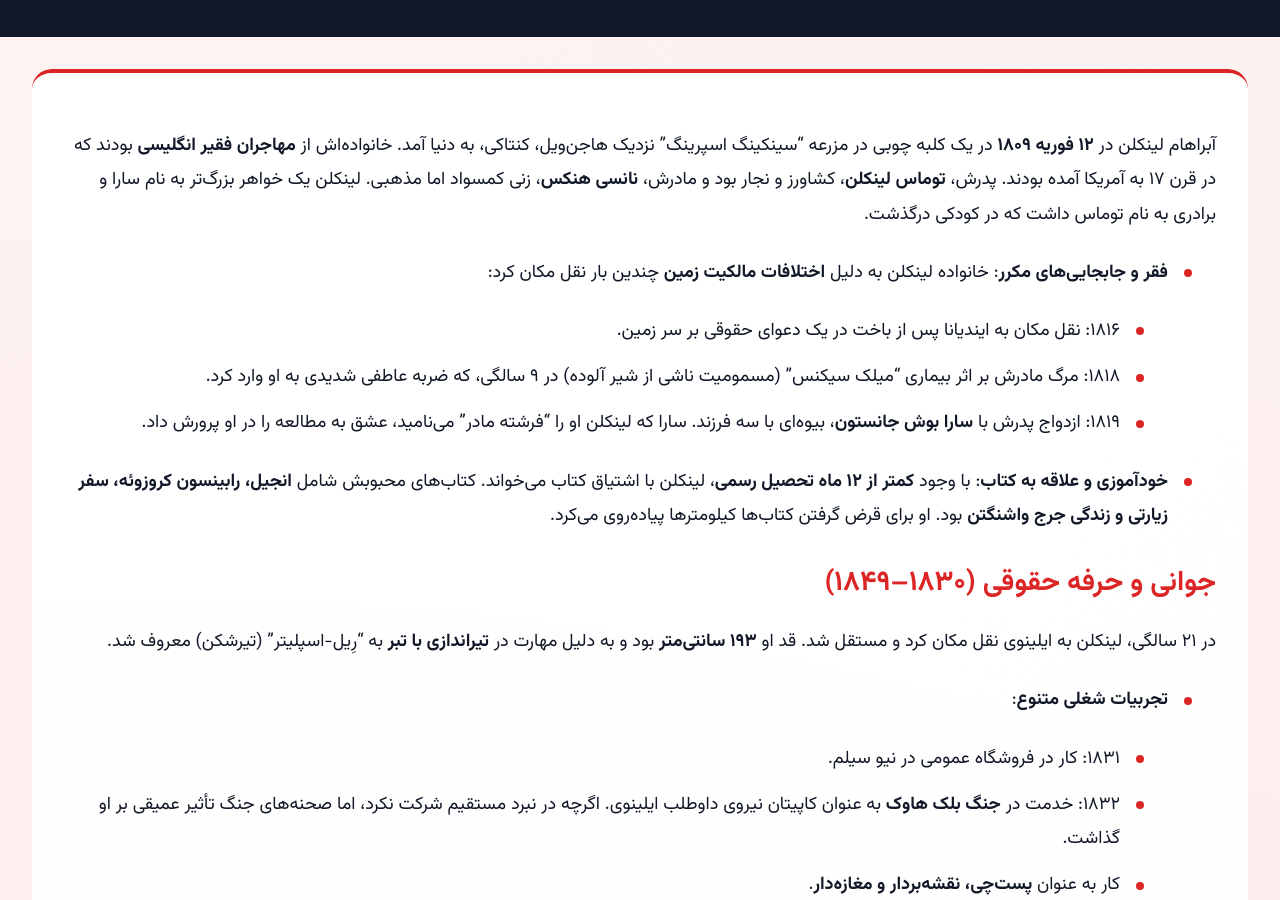
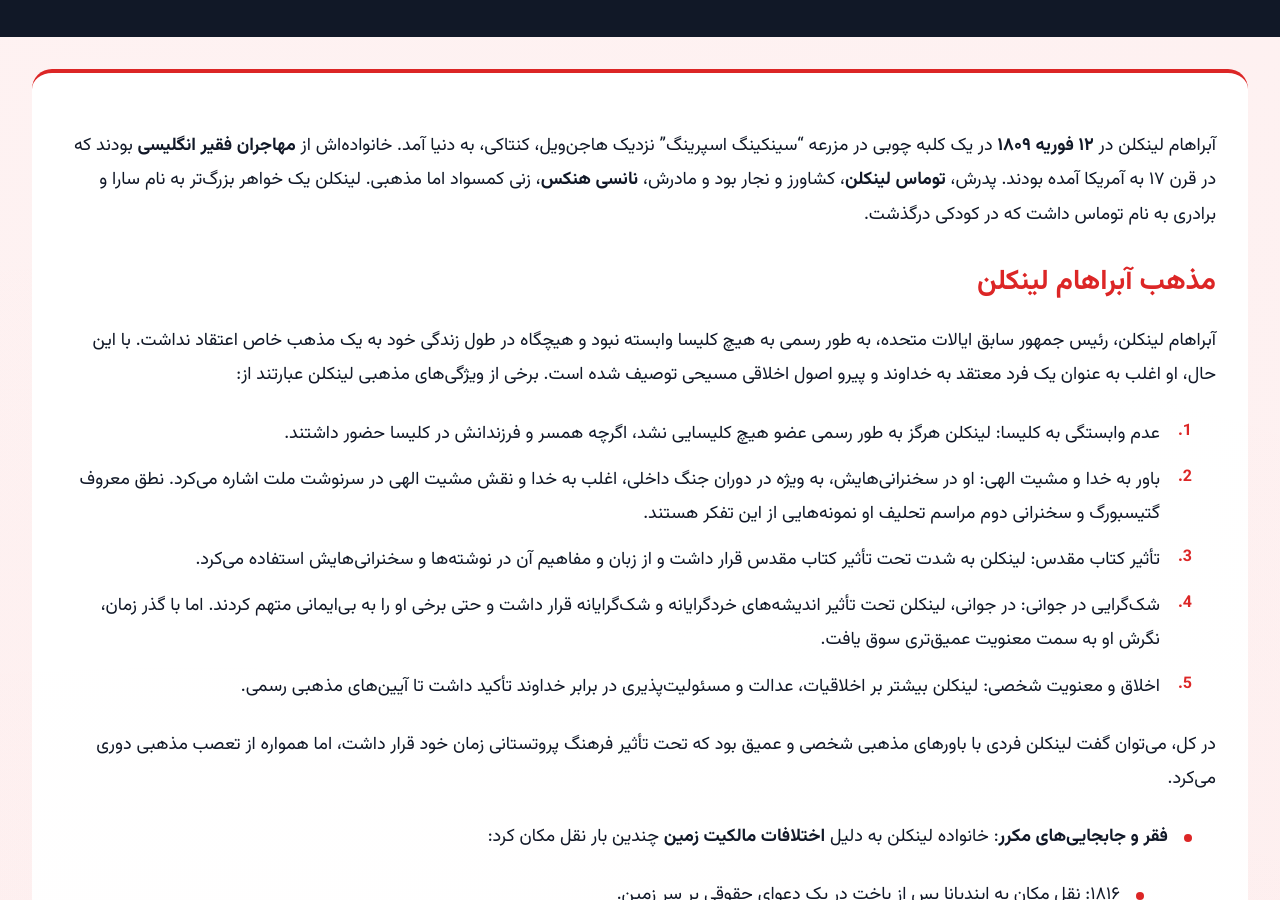
Before and after one commit to darkblog/darkblog.github.io, a Jekyll site: the page built from _posts/2025-7-3-42.md, in a window 1280 px wide and 900 px high, scrolled down 342 px. Built offline with Jekyll 4.4.1, drawn with Linux system fonts in a browser that asks for light colours.

Commit message:
Update 2025-7-3-42.md

```diff
--- a/_posts/2025-7-3-42.md
+++ b/_posts/2025-7-3-42.md
@@ -4,6 +4,17 @@ title: زندگینامه آبراهام لینکلن - از کلبه چوبی
 ---
 
 آبراهام لینکلن در **۱۲ فوریه ۱۸۰۹** در یک کلبه چوبی در مزرعه "سینکینگ اسپرینگ" نزدیک هاجن‌ویل، کنتاکی، به دنیا آمد. خانواده‌اش از **مهاجران فقیر انگلیسی** بودند که در قرن ۱۷ به آمریکا آمده بودند. پدرش، **توماس لینکلن**، کشاورز و نجار بود و مادرش، **نانسی هنکس**، زنی کمسواد اما مذهبی. لینکلن یک خواهر بزرگ‌تر به نام سارا و برادری به نام توماس داشت که در کودکی درگذشت.
+
+## مذهب آبراهام لینکلن
+آبراهام لینکلن، رئیس جمهور سابق ایالات متحده، به طور رسمی به هیچ کلیسا وابسته نبود و هیچگاه در طول زندگی خود به یک مذهب خاص اعتقاد نداشت. با این حال، او اغلب به عنوان یک فرد معتقد به خداوند و پیرو اصول اخلاقی مسیحی توصیف شده است. برخی از ویژگی‌های مذهبی لینکلن عبارتند از:
+
+1. عدم وابستگی به کلیسا: لینکلن هرگز به طور رسمی عضو هیچ کلیسایی نشد، اگرچه همسر و فرزندانش در کلیسا حضور داشتند.
+2. باور به خدا و مشیت الهی: او در سخنرانی‌هایش، به ویژه در دوران جنگ داخلی، اغلب به خدا و نقش مشیت الهی در سرنوشت ملت اشاره می‌کرد. نطق معروف گتیسبورگ و سخنرانی دوم مراسم تحلیف او نمونه‌هایی از این تفکر هستند.
+3. تأثیر کتاب مقدس: لینکلن به شدت تحت تأثیر کتاب مقدس قرار داشت و از زبان و مفاهیم آن در نوشته‌ها و سخنرانی‌هایش استفاده می‌کرد.
+4. شک‌گرایی در جوانی: در جوانی، لینکلن تحت تأثیر اندیشه‌های خردگرایانه و شک‌گرایانه قرار داشت و حتی برخی او را به بی‌ایمانی متهم کردند. اما با گذر زمان، نگرش او به سمت معنویت عمیق‌تری سوق یافت.
+5. اخلاق و معنویت شخصی: لینکلن بیشتر بر اخلاقیات، عدالت و مسئولیت‌پذیری در برابر خداوند تأکید داشت تا آیین‌های مذهبی رسمی.
+
+در کل، می‌توان گفت لینکلن فردی با باورهای مذهبی شخصی و عمیق بود که تحت تأثیر فرهنگ پروتستانی زمان خود قرار داشت، اما همواره از تعصب مذهبی دوری می‌کرد.
 
 - **فقر و جابجایی‌های مکرر**: خانواده لینکلن به دلیل **اختلافات مالکیت زمین** چندین بار نقل مکان کرد:
   - ۱۸۱۶: نقل مکان به ایندیانا پس از باخت در یک دعوای حقوقی بر سر زمین.
```
